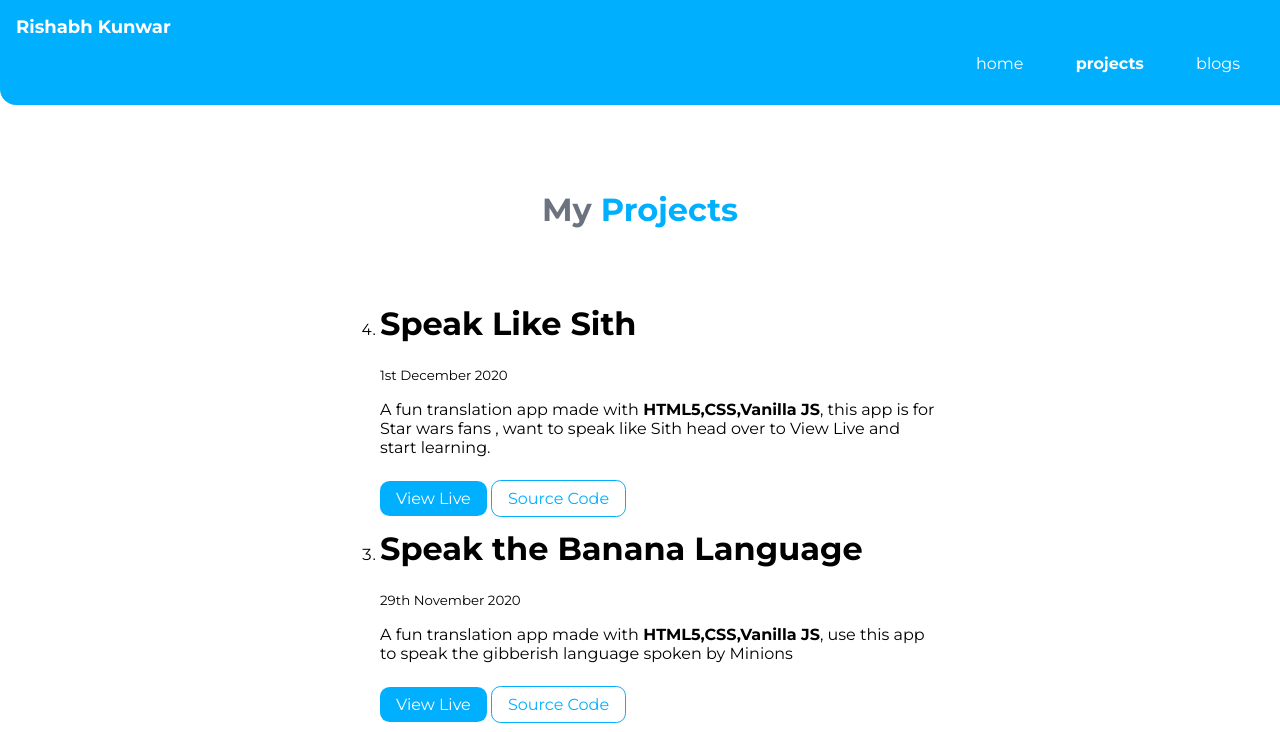
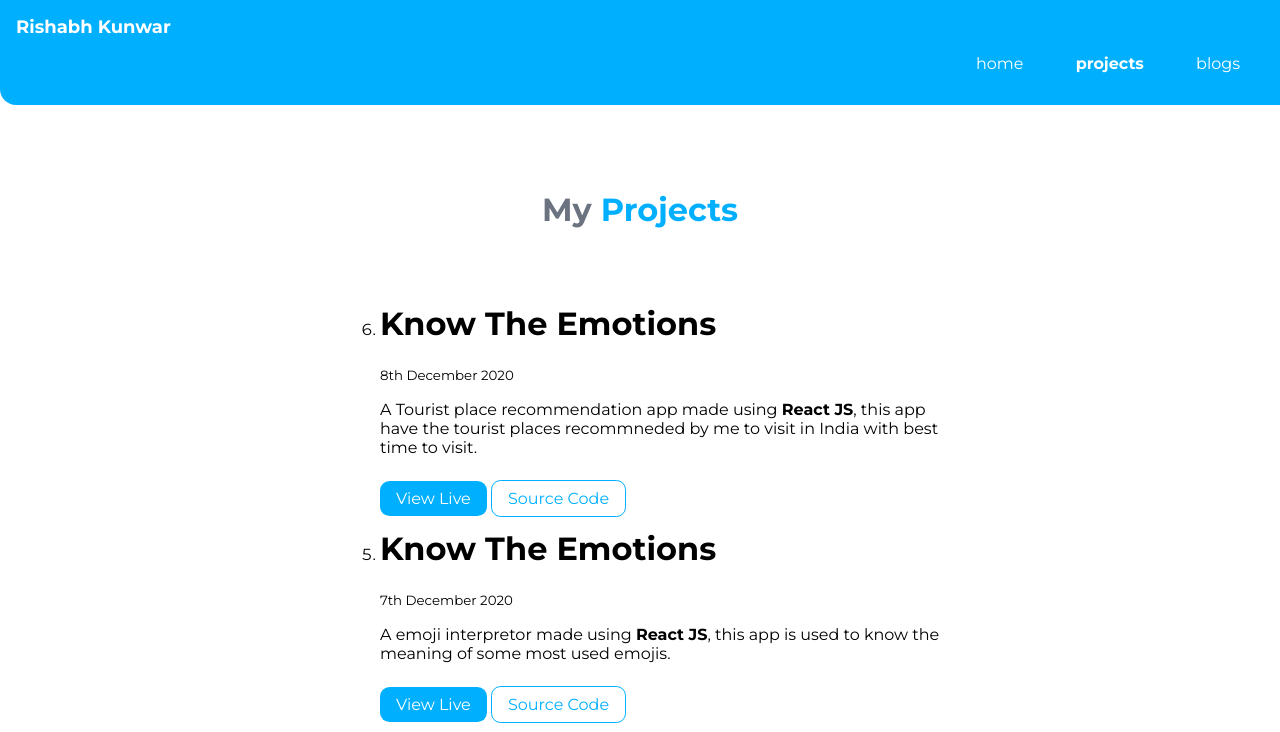
Before and after one commit to kunwar-11/portfolio, a plain HTML site: page projects.html in a window 1280 px wide. Shown: the top 732 px of the page. Drawn offline with Linux system fonts and the light colour scheme.

Commit message:
added new project of react

```diff
--- a/projects.html
+++ b/projects.html
@@ -26,6 +26,28 @@
     </header>
     <div class="container container-center">
         <ol reversed>
+            <li>
+                <div class="container-center">
+                    <h1>Know The Emotions</h1>
+                    <small>8th December 2020</small>
+                    <p class="space">
+                        A Tourist place recommendation app made using <strong> React JS</strong>, this app have the tourist places recommneded by me to visit in India with best time to visit.
+                    </p>
+                    <a class="link link-primary" href="https://c60qo.csb.app/">View Live</a>
+                    <a class="link link-secondary" href="https://github.com/kunwar-11/tourist-places-myRecommendation">Source Code</a>
+                </div>
+            </li>
+            <li>
+                <div class="container-center">
+                    <h1>Know The Emotions</h1>
+                    <small>7th December 2020</small>
+                    <p class="space">
+                        A emoji interpretor made using <strong> React JS</strong>, this app is used to know the meaning of some most used emojis.
+                    </p>
+                    <a class="link link-primary" href="https://1bq6x.csb.app/">View Live</a>
+                    <a class="link link-secondary" href="https://github.com/kunwar-11/understand-the-feelings">Source Code</a>
+                </div>
+            </li>
             <li>
                 <div class="container-center">
                     <h1>Speak Like Sith</h1>
```
